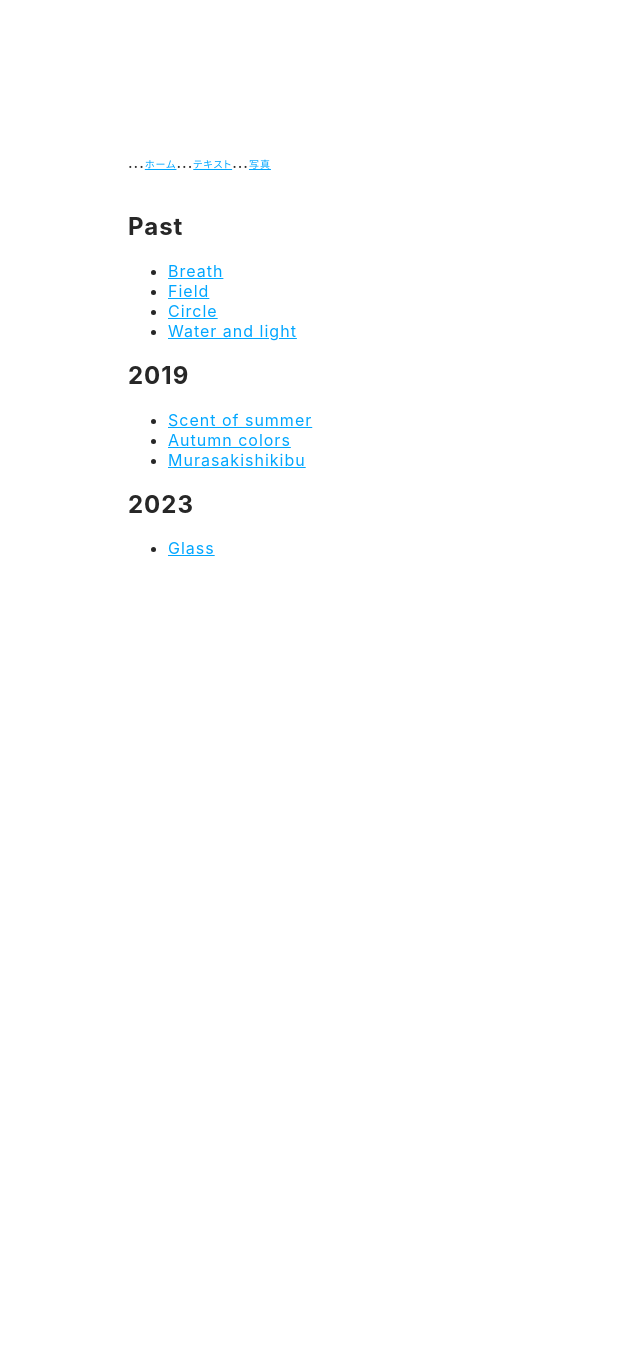
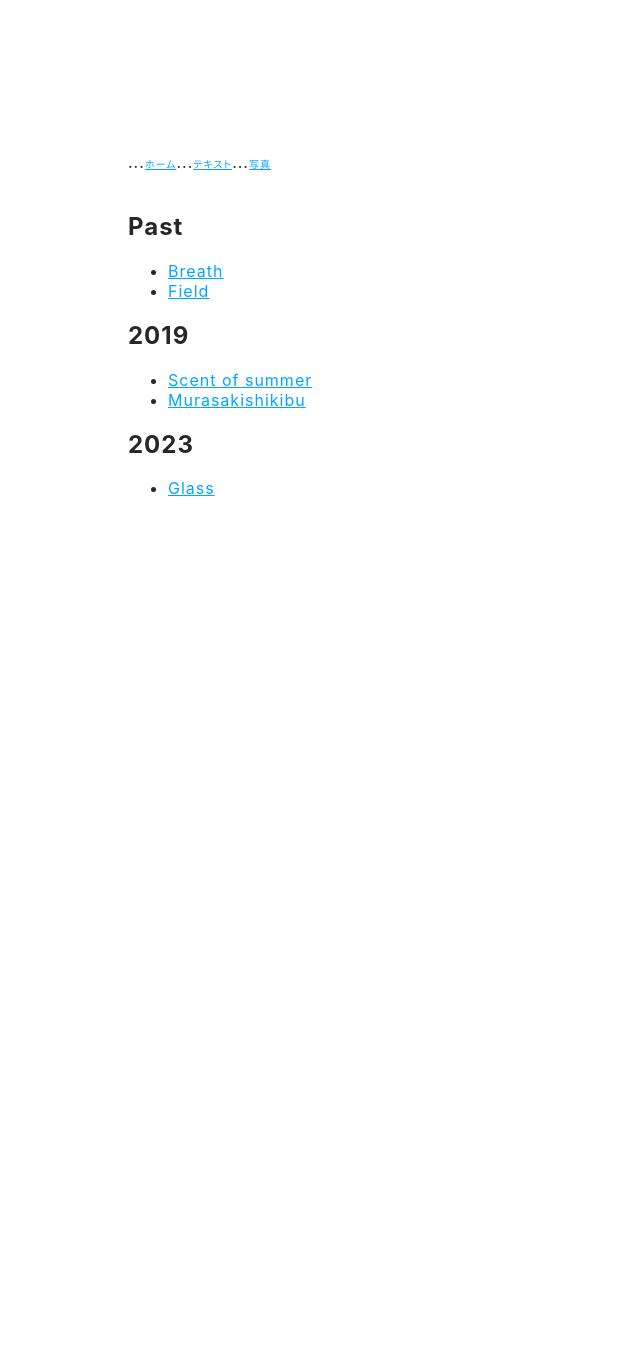
Before and after one commit to hihumi-riku/hihumi-riku.github.io, a Jekyll site: the page built from photos_list.md, in a window 1280 px wide. Shown: the whole page, without its empty margins (0-640 px from the left). Built offline with Jekyll 4.4.1, drawn with Linux system fonts in a browser that asks for light colours.

Commit message:
Update photos_list.md

```diff
--- a/photos_list.md
+++ b/photos_list.md
@@ -6,13 +6,10 @@ title: 写真
 ## Past
 - [Breath](/2019/01/25/breath.html)
 - [Field](/2019/01/25/field.html)
-- [Circle](/2019/01/25/circle.html)
-- [Water and light](/2019/01/29/water_and_light.html)
 
 ## 2019
 
 - [Scent of summer](/2019/07/19/scent_of_summer.html)
-- [Autumn colors](/2019/10/31/autumn_colors.html)
 - [Murasakishikibu](/2019/11/04/murasakishikibu.html)
 
 ## 2023
```
